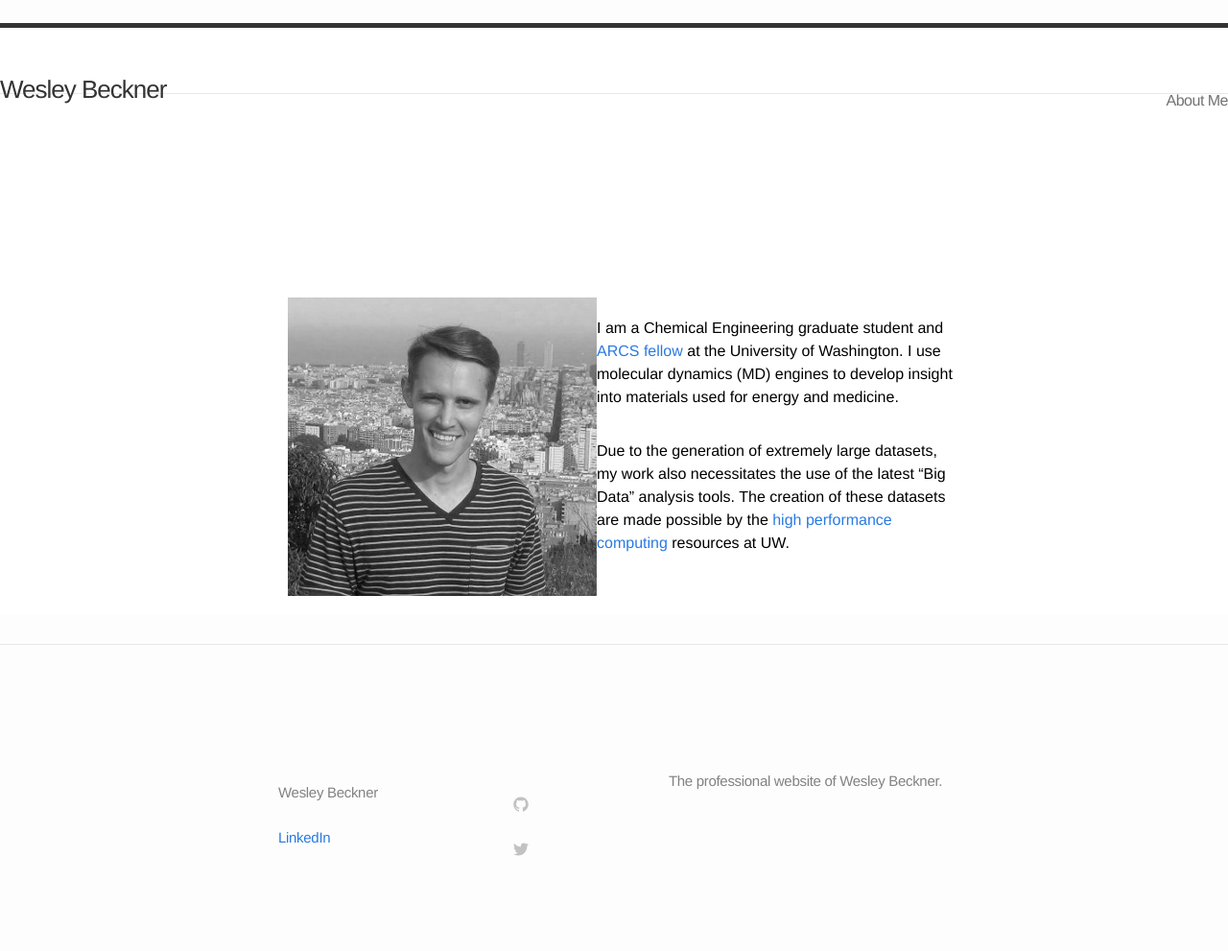
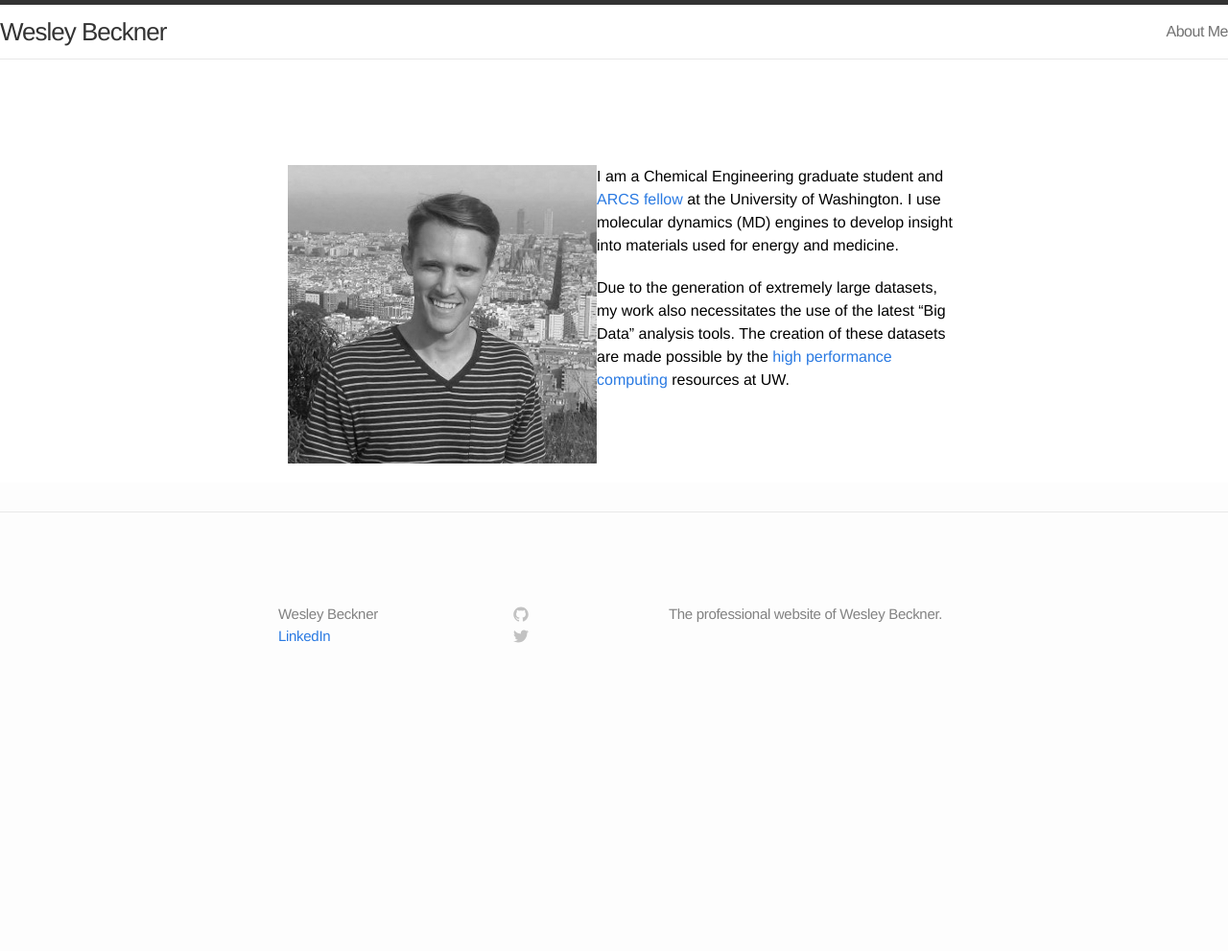
Before and after one commit to wesleybeckner/wesleybeckner.github.io, a Jekyll site: the page built from index.md, in a window 1280 px wide. Shown: the whole page at 96% size. Built offline with Jekyll 4.4.1, drawn with Linux system fonts in a browser that asks for light colours; after the commit the page ends 900 px from its top, so only the background shows below that.

Commit message:
trying to get jekyll to work

```diff
--- a/css/main.css
+++ b/css/main.css
@@ -3,7 +3,7 @@
 
 * {
   margin: 0;
-  padding: 12px 0 0 0;
+  padding: 0;
 }
 
 html, body { height: 100%; }
```
